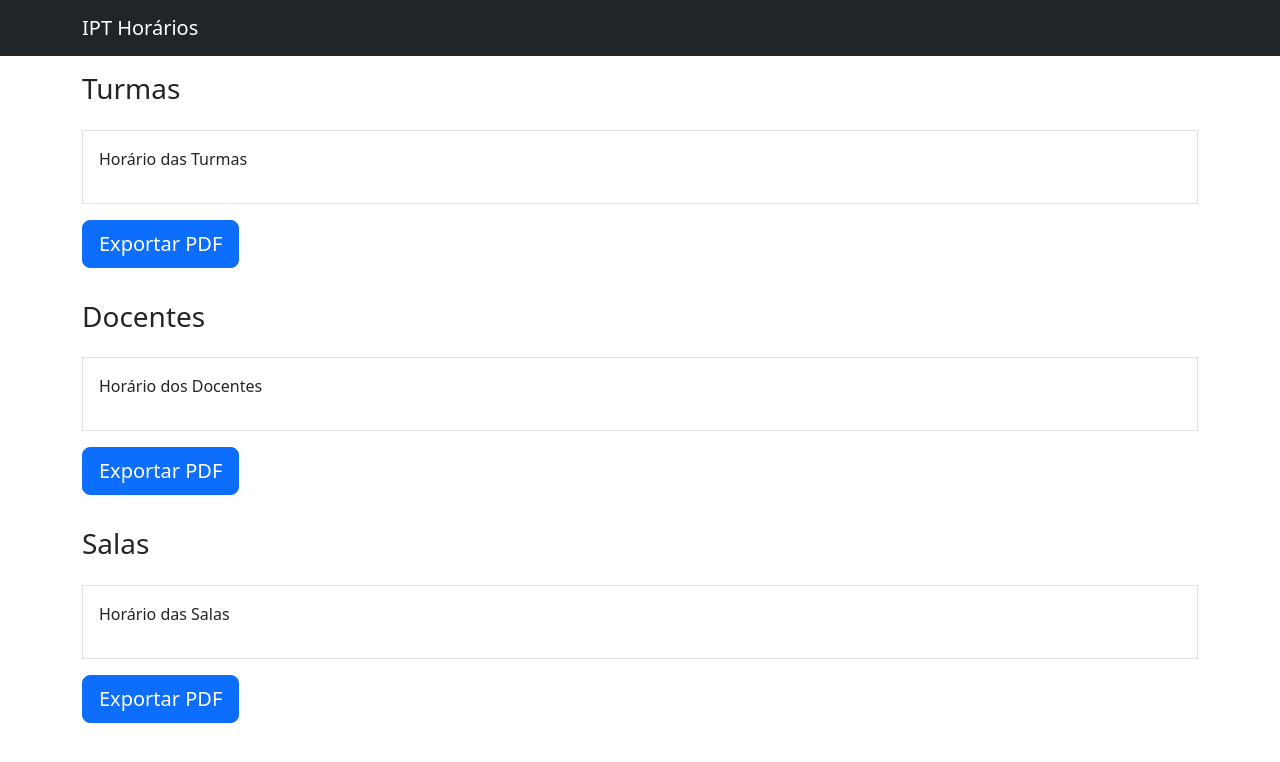
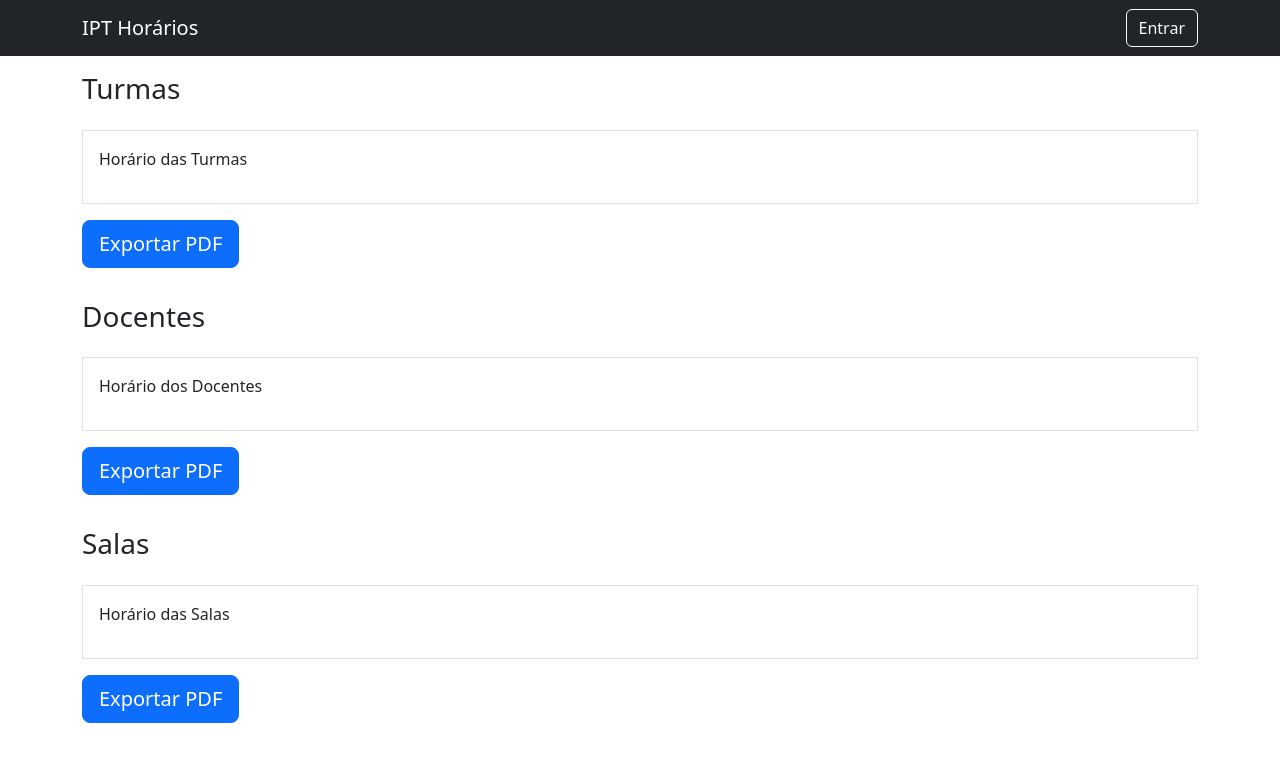
Before and after one commit to iptomar/2025-Team-F-Repository-FrontEnd, a React (Create React App) app in the folder app-horarios/: page /horarios in a window 1280 px wide. Shown: the top 762 px of the page. Built offline with nearby package versions, Linux system fonts and the light colour scheme.

Commit message:
Correção do estado do botao para login e sair

```diff
--- a/app-horarios/src/Components/Navbar.js
+++ b/app-horarios/src/Components/Navbar.js
@@ -1,13 +1,19 @@
 import React from 'react';
-import { Link, useNavigate } from 'react-router-dom';
+import { Link, useNavigate, useLocation } from 'react-router-dom';
 import { Navbar as BSNavbar, Nav, Container, Button } from 'react-bootstrap';
 
 function Navbar() {
   const navigate = useNavigate();
+  const location = useLocation();
   const isLoggedIn = !!localStorage.getItem('loggedInUser');
+  const isHorariosPage = location.pathname === '/horarios';
 
   const handleLogout = () => {
     localStorage.removeItem('loggedInUser');
+    navigate('/login');
+  };
+
+  const handleLogin = () => {
     navigate('/login');
   };
 
@@ -29,10 +35,16 @@ function Navbar() {
               </>
             )}
           </Nav>
-          {isLoggedIn && (
+          {isLoggedIn ? (
             <Button variant="outline-light" onClick={handleLogout}>
               Sair
             </Button>
+          ) : (
+            isHorariosPage && (
+              <Button variant="outline-light" onClick={handleLogin}>
+                Entrar
+              </Button>
+            )
           )}
         </BSNavbar.Collapse>
       </Container>
```
